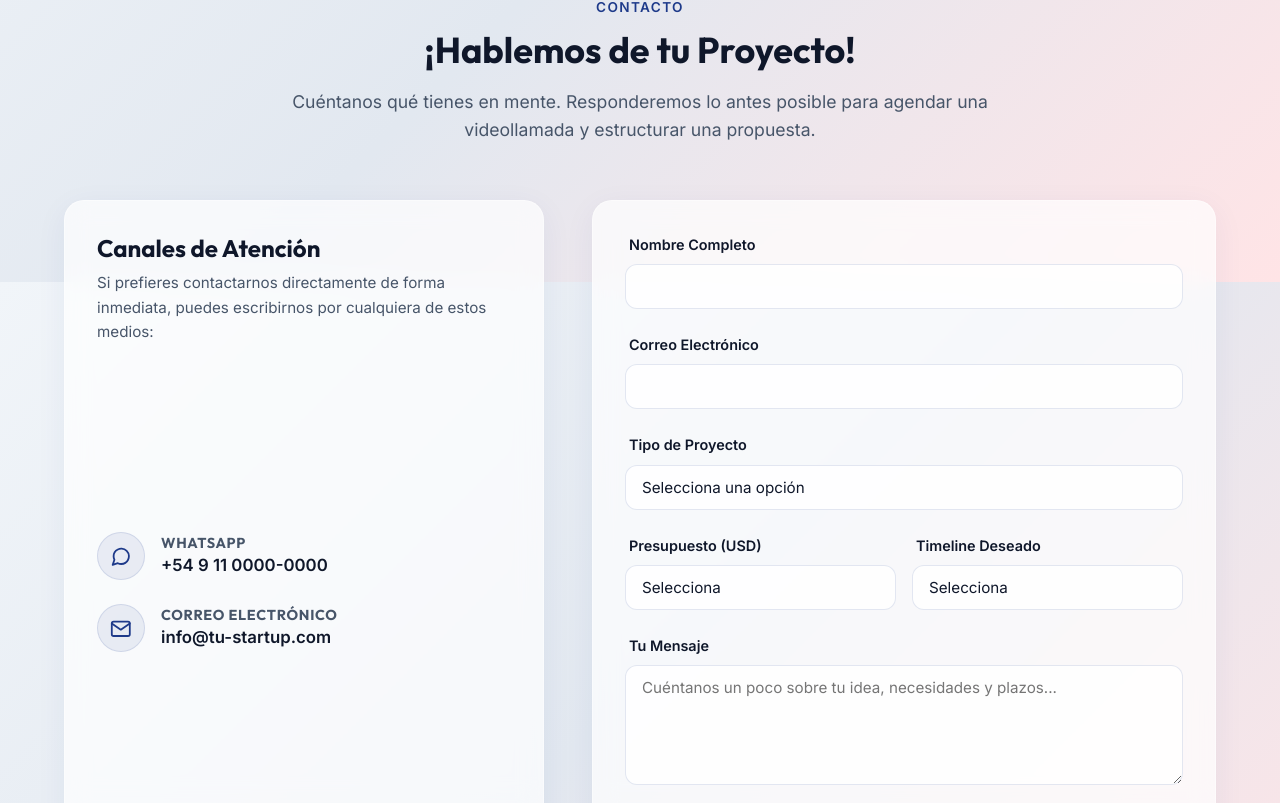
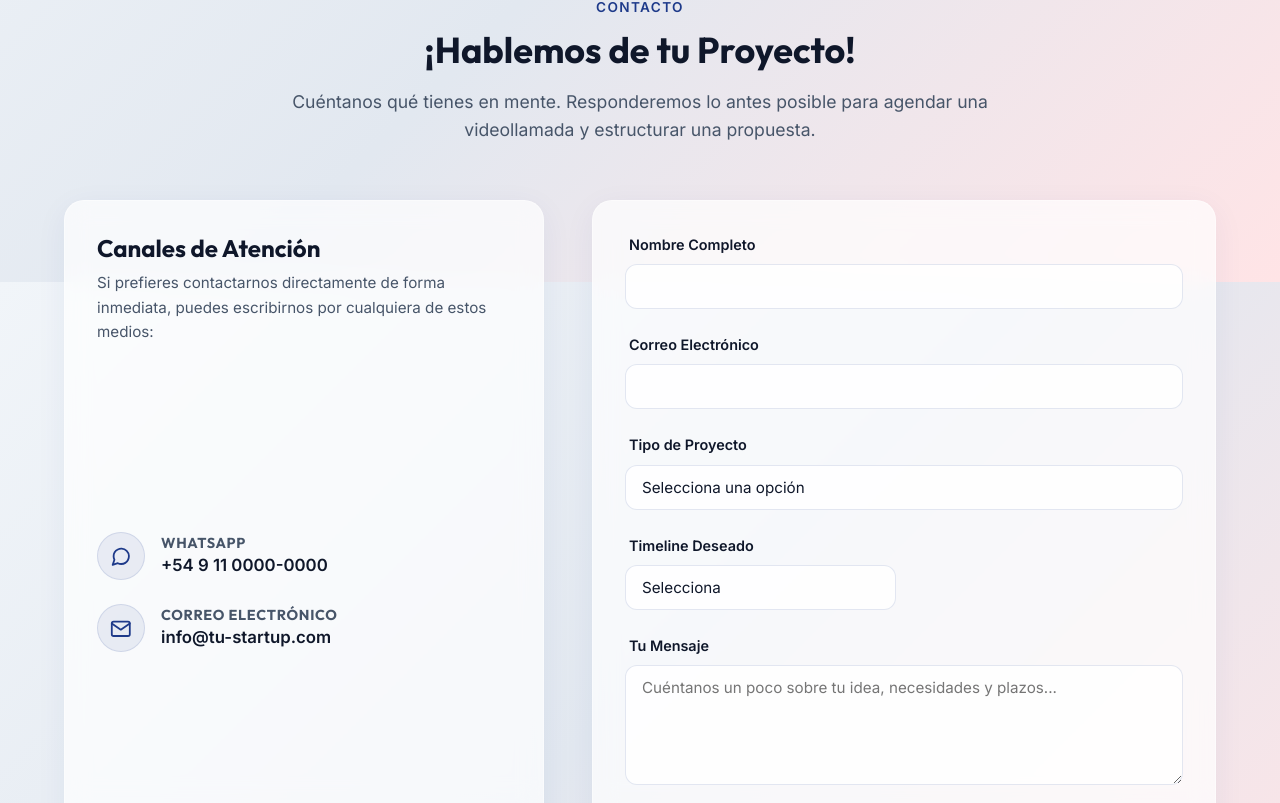
Before and after one commit to LeonardoTorresV/Ca-eTech, a React (Vite) app: page / in a window 1280 px wide. Shown: the part 10118-10921 px from the top of the page. Built offline with nearby package versions, Linux system fonts and the light colour scheme.

Commit message:
fix: Presupuesto

```diff
--- a/public/privacidad.html
+++ b/public/privacidad.html
@@ -26,7 +26,7 @@
   <p><strong>Última actualización:</strong> 2026</p>
 
   <h2>1. Información que recopilamos</h2>
-  <p>Recopilamos los datos que usted nos proporciona voluntariamente a través del formulario de contacto: nombre, correo electrónico, tipo de proyecto, presupuesto estimado y mensaje.</p>
+  <p>Recopilamos los datos que usted nos proporciona voluntariamente a través del formulario de contacto: nombre, correo electrónico, tipo de proyecto y mensaje.</p>
 
   <h2>2. Uso de la información</h2>
   <p>Utilizamos esta información exclusivamente para responder a su consulta, enviar propuestas comerciales y brindar soporte post-venta. No compartimos sus datos con terceros sin su consentimiento.</p>
--- a/src/components/Blog.jsx
+++ b/src/components/Blog.jsx
@@ -45,7 +45,7 @@ const ARTICLES = [
   {
     id: 6,
     title: 'La guía definitiva para elegir tu stack tecnológico sin arrepentirte',
-    excerpt: 'No hay una respuesta mágica, pero sí un método. Te explicamos cómo evaluar tecnologías según tu presupuesto, equipo y objetivos de negocio.',
+    excerpt: 'No hay una respuesta mágica, pero sí un método. Te explicamos cómo evaluar tecnologías según tu objetivos de negocio.',
     category: 'Tecnología',
     author: 'DevNexus',
     tags: ['Stack', 'Decisiones']
--- a/src/components/Contact.jsx
+++ b/src/components/Contact.jsx
@@ -6,7 +6,6 @@ export default function Contact({ onNavigate }) {
     nombreCompleto: '',
     correoElectronico: '',
     tipoProyecto: '',
-    presupuestoEstimado: '',
     timelineDeseado: '',
     mensaje: '',
     aceptaTerminos: false
@@ -33,7 +32,6 @@ export default function Contact({ onNavigate }) {
     if (!formData.correoElectronico.trim()) newErrors.correoElectronico = 'El email es requerido'
     else if (!/\S+@\S+\.\S+/.test(formData.correoElectronico)) newErrors.correoElectronico = 'Email inválido'
      if (!formData.tipoProyecto) newErrors.tipoProyecto = 'Selecciona un tipo de proyecto'
-     if (!formData.presupuestoEstimado) newErrors.presupuestoEstimado = 'Selecciona un presupuesto'
      if (!formData.timelineDeseado) newErrors.timelineDeseado = 'Selecciona un plazo'
      if (!formData.mensaje.trim()) newErrors.mensaje = 'Cuéntanos sobre tu proyecto'
     if (!formData.aceptaTerminos) newErrors.aceptaTerminos = 'Debes aceptar los términos y condiciones'
@@ -68,7 +66,6 @@ export default function Contact({ onNavigate }) {
           nombreCompleto: '',
           correoElectronico: '',
           tipoProyecto: '',
-          presupuestoEstimado: '',
           timelineDeseado: '',
           mensaje: '',
           aceptaTerminos: false
@@ -202,23 +199,6 @@ export default function Contact({ onNavigate }) {
               </div>
 
               <div className="form-row">
-                <div className="form-group">
-                  <label htmlFor="presupuestoEstimado" className="form-label">Presupuesto (USD)</label>
-                  <select
-                    id="presupuestoEstimado"
-                    name="presupuestoEstimado"
-                    className={`form-input form-select ${errors.presupuestoEstimado ? 'input-error' : ''}`}
-                    value={formData.presupuestoEstimado}
-                    onChange={handleChange}
-                   >
-                     <option value="">Selecciona</option>
-                     <option value="MENOS_1000">&lt; $1,000</option>
-                    <option value="ENTRE_1000_5000">$1,000 - $5,000</option>
-                    <option value="ENTRE_5000_10000">$5,000 - $10,000</option>
-                    <option value="MAS_10000">&gt; $10,000</option>
-                  </select>
-                  {errors.presupuestoEstimado && <span className="error-text">{errors.presupuestoEstimado}</span>}
-                </div>
 
                 <div className="form-group">
                   <label htmlFor="timelineDeseado" className="form-label">Timeline Deseado</label>
--- a/src/components/Privacy.jsx
+++ b/src/components/Privacy.jsx
@@ -17,7 +17,7 @@ export default function Privacy({ onBack }) {
           <p className="legal-updated">Última actualización: 2026</p>
 
           <h2>1. Información que recopilamos</h2>
-          <p>Recopilamos los datos que usted nos proporciona voluntariamente a través del formulario de contacto: nombre, correo electrónico, tipo de proyecto, presupuesto estimado y mensaje.</p>
+          <p>Recopilamos los datos que usted nos proporciona voluntariamente a través del formulario de contacto: nombre, correo electrónico, tipo de proyecto y mensaje.</p>
 
           <h2>2. Uso de la información</h2>
           <p>Utilizamos esta información exclusivamente para responder a su consulta, enviar propuestas comerciales y brindar soporte post-venta. No compartimos sus datos con terceros sin su consentimiento.</p>
```
